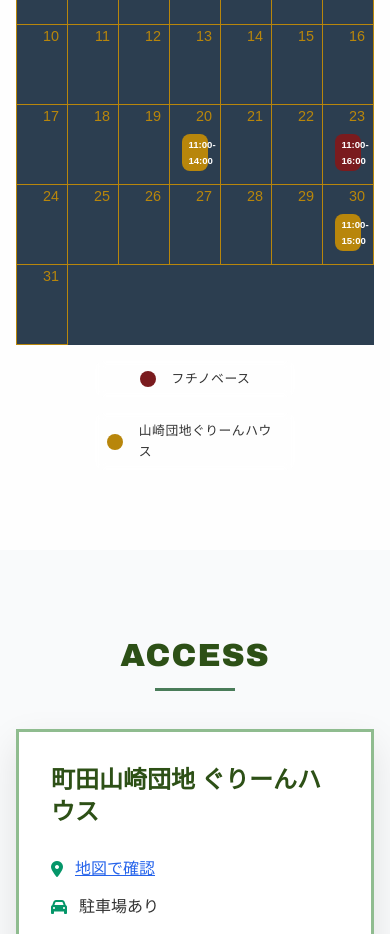
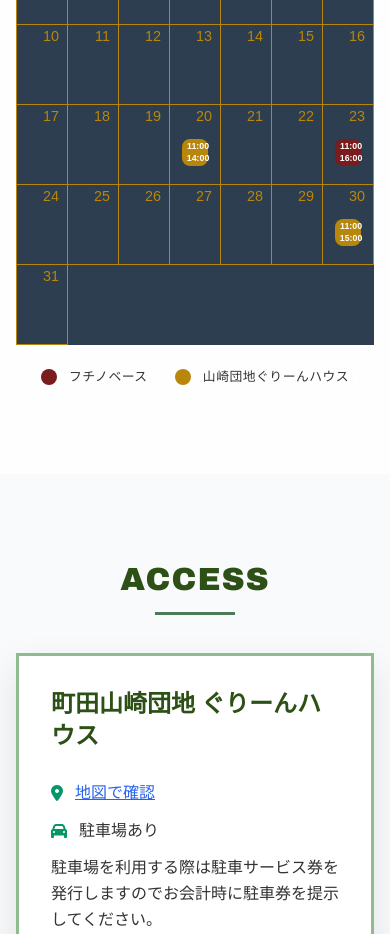
Before and after one commit to norifumi92/rimbayu-app, a React (Vite) app: page / in a window 390 px wide. Shown: the part 1180-2114 px from the top of the page. Built offline with nearby package versions, Linux system fonts and the light colour scheme.

Commit message:
update legend style

```diff
--- a/src/App.css
+++ b/src/App.css
@@ -325,6 +325,20 @@ body {
     text-shadow: none;
     box-shadow: none;
     border: none;
+    display: flex;
+    flex-wrap: wrap;
+    justify-content: center;
+    align-items: center;
+    line-height: 1.2;
+}
+
+.event-info .time .time-start,
+.event-info .time .time-end {
+    white-space: nowrap;
+}
+
+.event-info .time .time-separator {
+    margin: 0 0.2rem;
 }
 
 /* Calendar Legend Styles */
@@ -1043,8 +1057,15 @@ body {
     }
 
     .event-info .time {
-        font-size: 0.6rem;
-        padding: 0.2rem 0.4rem;
+        font-size: 0.55rem;
+        padding: 0.2rem 0.3rem;
+        flex-direction: column;
+        line-height: 1.1;
+        gap: 0.1rem;
+    }
+
+    .event-info .time .time-separator {
+        display: none;
     }
 
     .event-info .location-symbol {
@@ -1068,16 +1089,16 @@ body {
     }
 
     .legend-items {
-        gap: 1rem;
-        flex-direction: column;
+        gap: 0.5rem;
+        flex-wrap: nowrap;
         align-items: center;
     }
 
     .legend-item {
-        gap: 0.5rem;
-        padding: 0.5rem 0.75rem;
-        width: 100%;
-        max-width: 200px;
+        gap: 0.25rem;
+        padding: 0.4rem 0.6rem;
+        flex-shrink: 1;
+        min-width: 0;
         justify-content: center;
     }
 
--- a/src/components/Schedule.jsx
+++ b/src/components/Schedule.jsx
@@ -84,7 +84,11 @@ function Schedule({ currentLang, scheduleData }) {
               <span className={currentLang === 'ja' ? '' : 'hidden-lang'}>{event.location_ja}</span>
               <span className={currentLang === 'en' ? '' : 'hidden-lang'}>{event.location_en}</span>
             </div> */}
-            <div className={`time ${getLocationTimeClass(event)}`}>{event.time_start}-{event.time_end}</div>
+            <div className={`time ${getLocationTimeClass(event)}`}>
+              <span className="time-start">{event.time_start}</span>
+              <span className="time-separator">-</span>
+              <span className="time-end">{event.time_end}</span>
+            </div>
           </div>
         )}
       </td>
```
